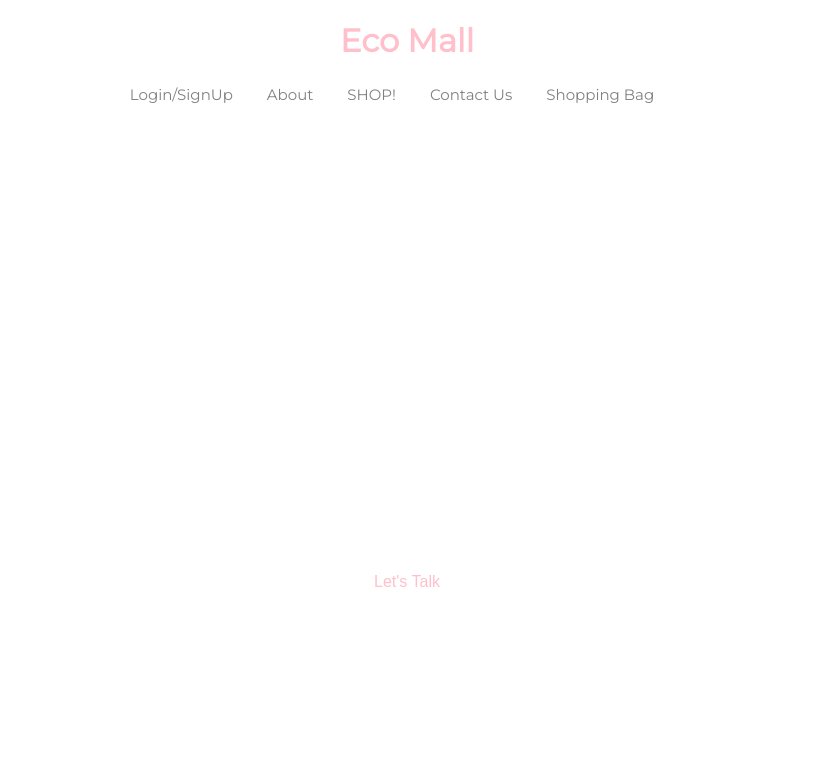
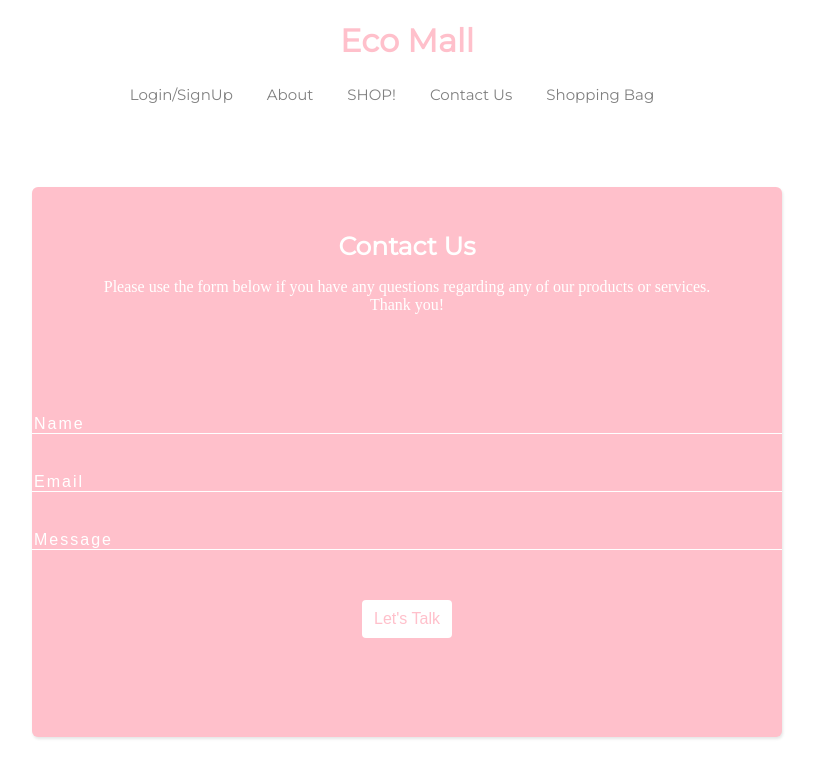
Before and after one commit to brittvanderlip/EcoMall, a plain HTML site: page contact.html in a window 1280 px wide. Shown: the whole page, without its empty margins (233-1047 px from the left). Drawn offline with Linux system fonts and the light colour scheme.

Commit message:
Updated contact styling sheet

```diff
--- a/contact.css
+++ b/contact.css
@@ -33,7 +33,7 @@ h1 {
 .header{
   text-align: center;
   position:absolute;
-  top: 25%;
+  top: 30%;
   left:50%;
   transform: translate(-50%, -50%);
 }
@@ -50,7 +50,7 @@ h1 {
 }
 
 .form{
-  position: absolute;
+  position: relative;
   top: 60%;
   left: 50%;
   transform: translate(-50%, -50%);
@@ -102,8 +102,7 @@ button:hover{
 
 .contactpage {
   width: 750px;
-  height: 55
-  0px;
+  height: 550px;
   margin: 80px auto;
   background: pink;
   box-shadow: 1px 2px 3px 0px rgba(0,0,0,0.10);
```
Also changed, not shown: bamboo.jpg (added), boxed-water.jpg, coffee.jpg (added).
